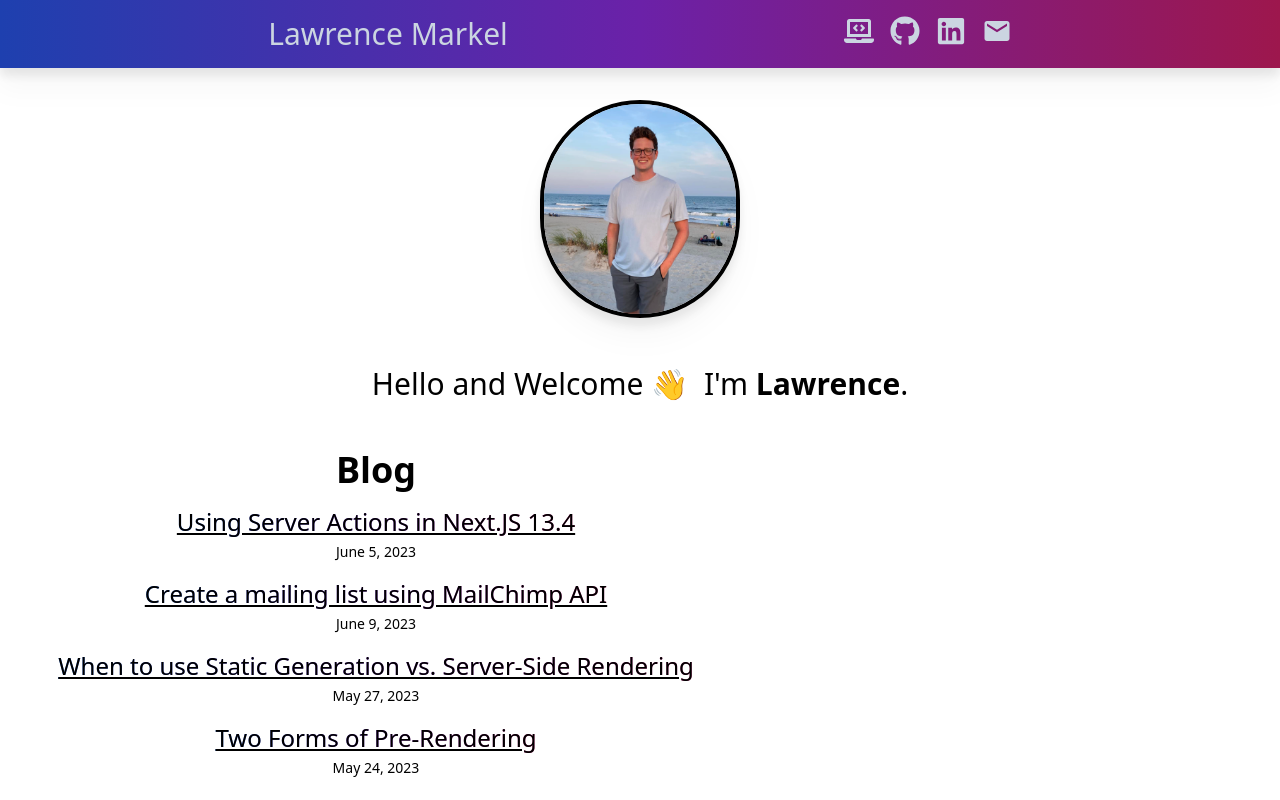
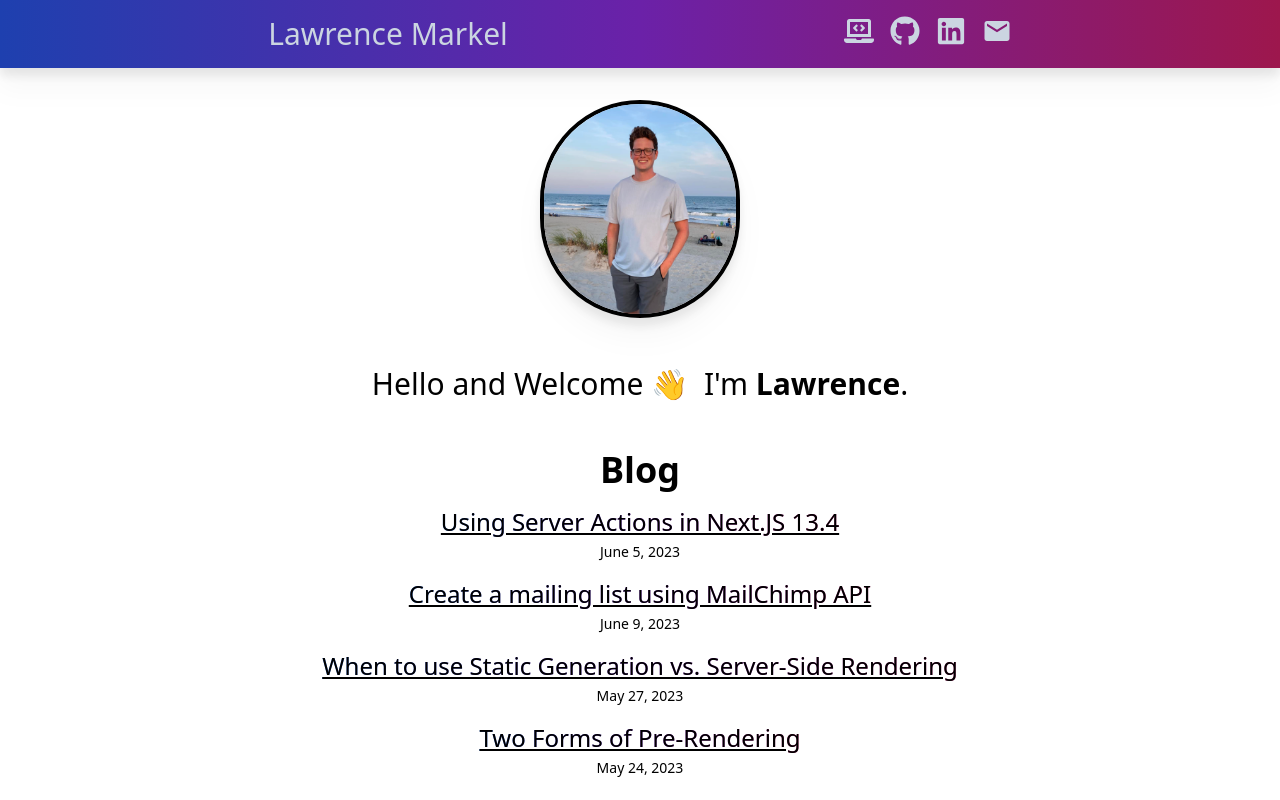
Before and after one commit to AshyLarryM/blog-app-next-demo, a Next.js app: page / in a window 1280 px wide. Built offline with nearby package versions, Linux system fonts and the light colour scheme.

Commit message:
Updated Margins

```diff
--- a/app/components/ListItem.tsx
+++ b/app/components/ListItem.tsx
@@ -11,7 +11,7 @@ export default function ListItem({ post }: Props) {
   const formattedDate = getFormattedDate(date)
 
   return (
-    <li className="mt-4 text-2xl dark:text-white/90">
+    <li className="mt-4 text-2xl dark:text-white/90 mx-4 ">
       <Link className="underline hover:text-black/20 dark:text-transparent bg-clip-text bg-gradient-to-r from-blue-500 via-purple-500 to-pink-500" href={`/posts/${id}`}>{title}</Link>
       <br />
       <p className="text-sm mt-1">{formattedDate}</p>
--- a/app/components/Posts.tsx
+++ b/app/components/Posts.tsx
@@ -1,13 +1,11 @@
 import { getSortedPostsData } from "@/lib/posts"
 import ListItem from "./ListItem"
-
 
 export default function Posts() {
   const posts = getSortedPostsData()
 
   return (
-    <section className="text-center md:mt-6 mx-10 max-w-2xl">
-
+    <section className="text-center md:mt-6 max-w-2xl mx-auto">
       <h2 className="text-4xl font-bold dark:text-slate-200">Blog</h2>
       <ul className="w-full">
         {posts.map(post => (
```
Lines whose indentation alone changed are shown as unchanged.
